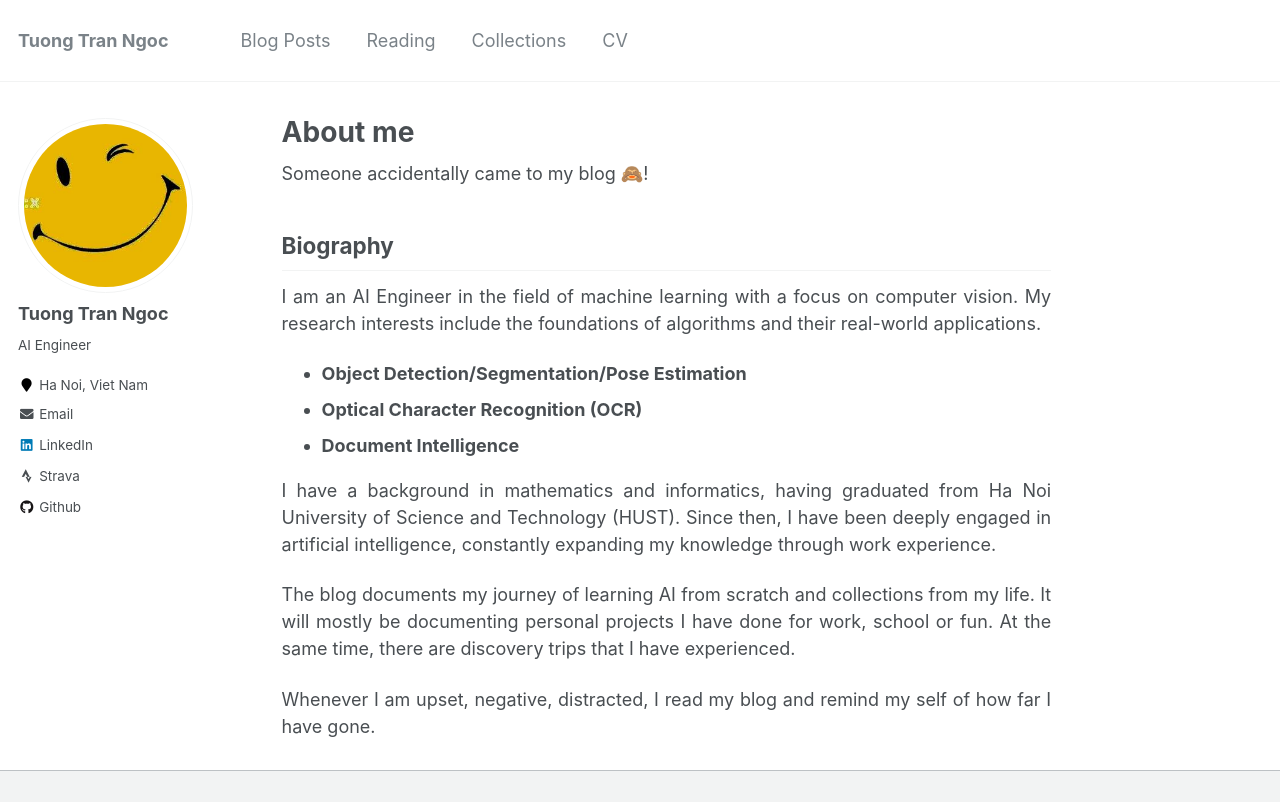
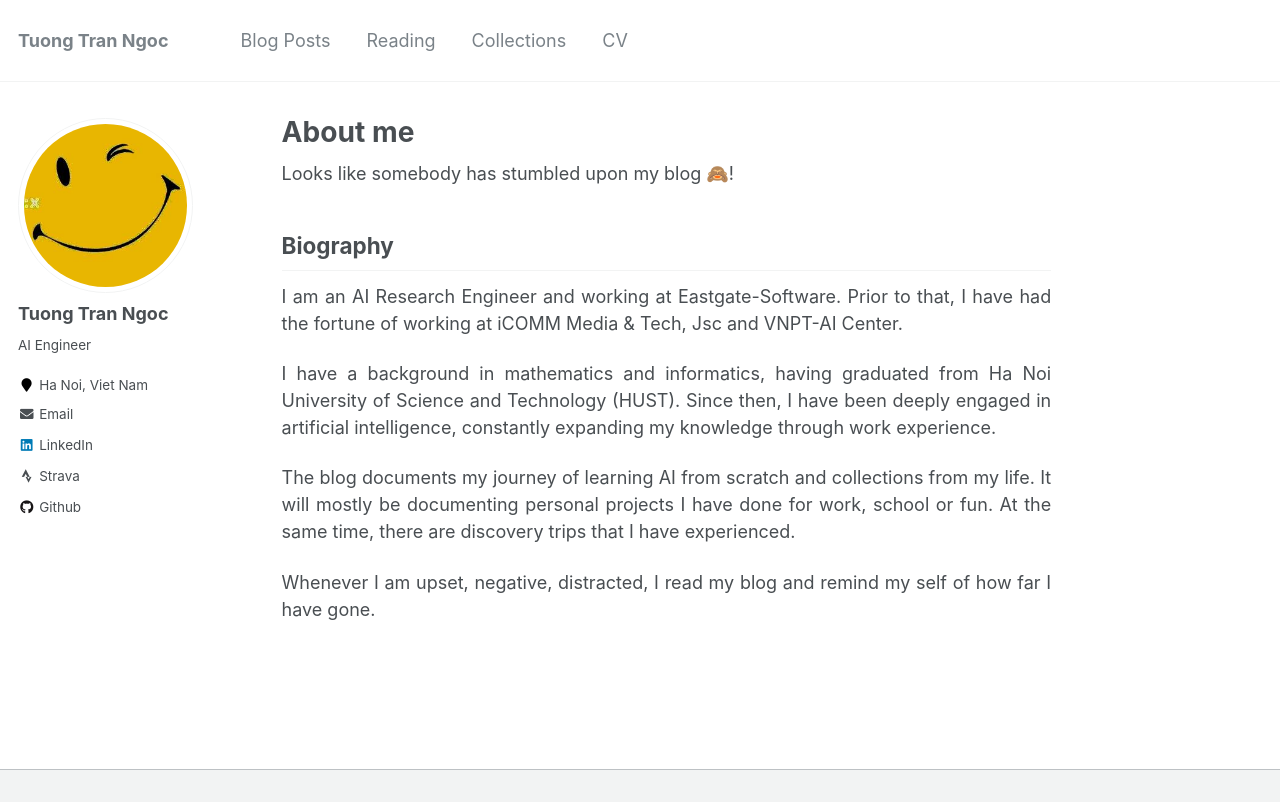
Before and after one commit to tuongtranngoc/tuongtranngoc.github.io, a Jekyll site: the page built from _pages/about.md, in a window 1280 px wide and 961 px high, cut to the strip 0-802 px from the top of the window. Built offline with Jekyll 4.4.1, drawn with Linux system fonts in a browser that asks for light colours.

Commit message:
update: about me

```diff
--- a/_pages/about.md
+++ b/_pages/about.md
@@ -7,13 +7,10 @@ redirect_from:
   - /about.html
 ---
 
-Someone accidentally came to my blog 🙈!
+Looks like somebody has stumbled upon my blog 🙈!
 
 ## Biography
-I am an AI Engineer in the field of machine learning with a focus on computer vision. My research interests include the foundations of algorithms and their real-world applications.
-+ **Object Detection/Segmentation/Pose Estimation**
-+ **Optical Character Recognition (OCR)**
-+ **Document Intelligence**
+I am an AI Research Engineer and working at Eastgate-Software. Prior to that, I have had the fortune of working at iCOMM Media & Tech, Jsc and VNPT-AI Center.
 
 I have a background in mathematics and informatics, having graduated from Ha Noi University of Science and Technology (HUST). Since then, I have been deeply engaged in artificial intelligence, constantly expanding my knowledge through work experience.
 
```
